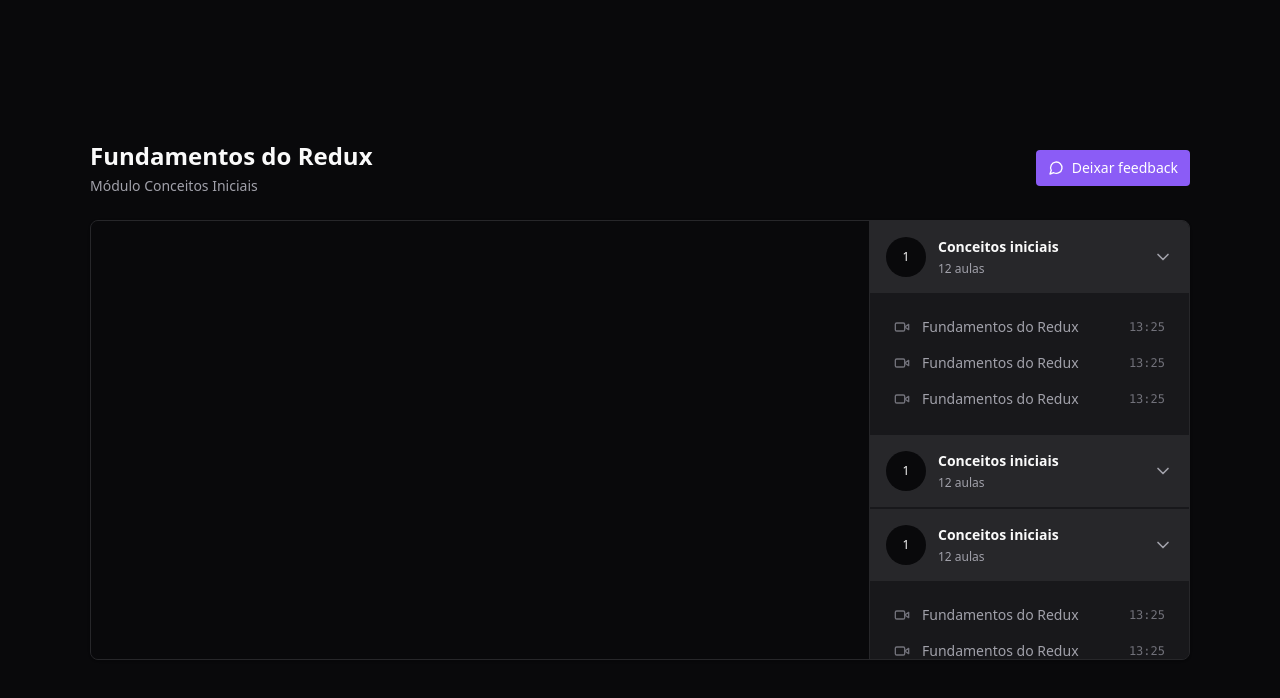
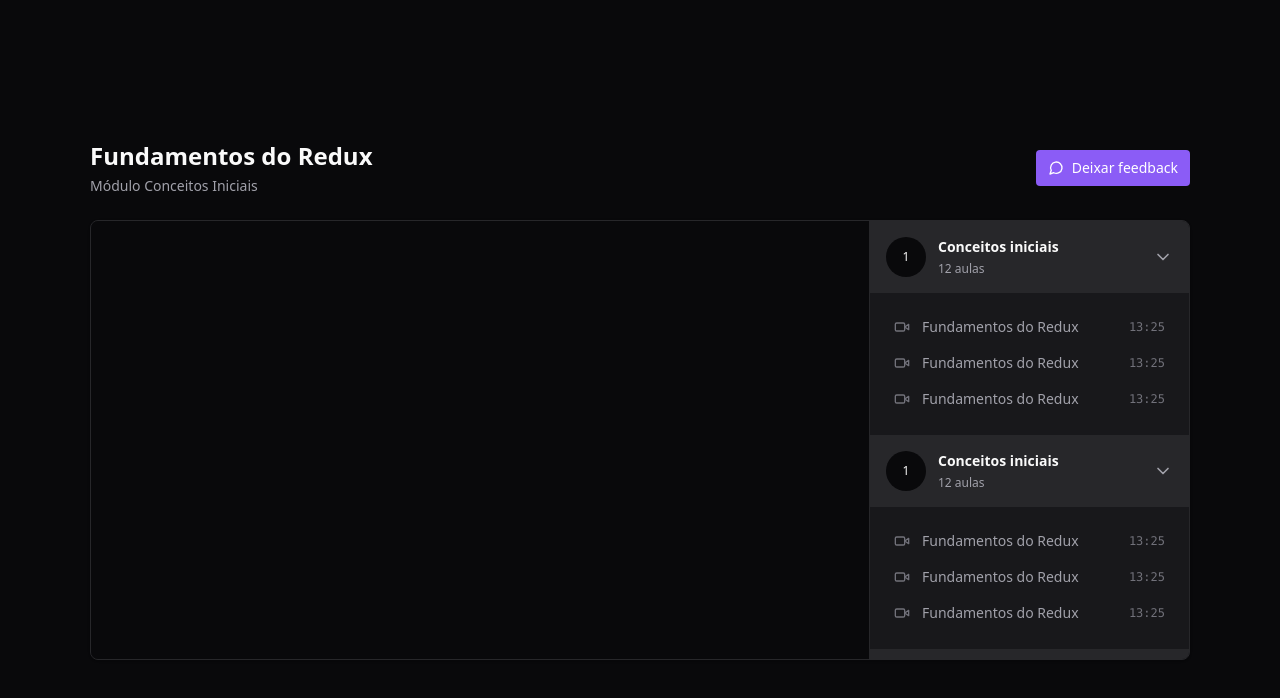
Before and after one commit to lilianmartinsfritzen/study-state-managers, a React (Vite) app: page / in a window 1280 px wide. Shown: the top 698 px of the page. Built offline with nearby package versions, Linux system fonts and the light colour scheme.

Commit message:
refactor(redux-toolkit): parts of code separated into components

```diff
--- a/src/Page/Player.tsx
+++ b/src/Page/Player.tsx
@@ -1,5 +1,7 @@
-import { ChevronDown, MessageCircle, Video } from 'lucide-react'
-import ReactPlayer from 'react-player'
+import { ChevronDown, MessageCircle } from 'lucide-react'
+import { Header } from '../components/Header'
+import { Video } from '../components/Video'
+import { Module } from '../components/Module'
 
 export function Player() {
   return (
@@ -7,11 +9,8 @@
       <div className='flex w-[1100px] flex-col gap-6'>
         <div className='flex items-center justify-between'>
 
-          {/* HEADER */}
-          <div className='flex flex-col gap-1'>
-            <h1 className='text-2xl font-bold'>Fundamentos do Redux</h1>
-            <span className='text-sm text-zinc-400'>Módulo Conceitos Iniciais</span>
-          </div>
+          <Header />
+
           <button className='flex items-center gap-2 rounded bg-violet-500 px-3 py-2 text-sm font-medium text-white hover:bg-violet-600'>
             <MessageCircle className='w-4 h-4' />
             Deixar feedback
@@ -20,93 +19,13 @@
 
         <main className='relative flex overflow-hidden rounded-lg border border-zinc-800 bg-zinc-900 shadow pr-80'>
           <div className='flex-1'>
-            <div className='w-full bg-zinc-950 aspect-video'>
-              <ReactPlayer
-                width='100%'
-                height='100%'
-                controls
-                url='https://www.youtube.com/watch?v=Jai8w6K_GnY'
-              />
-            </div>
+            <Video />
           </div>
 
           <aside className='w-80 absolute top-0 bottom-0 right-0 border-l divide-y-2 divide-zinc-900 border-zinc-800 bg-zinc-900 overflow-y-scroll scrollbar scrollbar-thin scrollbar-track-zinc-950 scrollbar-thumb-zinc-800'>
-            <div>
-              <button className='flex w-full items-center gap-3 bg-zinc-800 p-4'>
-                <div className='flex w-10 h-10 rounded-full items-center justify-center bg-zinc-950 text-xs'>1</div>
-                <div className='flex flex-col gap-1 text-left'>
-                  <strong className='text-sm'>Conceitos iniciais</strong>
-                  <span className='text-xs text-zinc-400'>12 aulas</span>
-                </div>
-                <ChevronDown className='w-5 h-5 ml-auto text-zinc-400' />
-              </button>
-
-              <nav className='relative flex flex-col gap-4 p-6'>
-                <button className='flex items-center gap-3 text-sm text-zinc-400'>
-                  <Video className='w-4 h-4 text-zinc-500' />
-                  <span>Fundamentos do Redux</span>
-                  <span className='ml-auto font-mono text-xs text-zinc-500'>13:25</span>
-                </button>
-
-                <button className='flex items-center gap-3 text-sm text-zinc-400'>
-                  <Video className='w-4 h-4 text-zinc-500' />
-                  <span>Fundamentos do Redux</span>
-                  <span className='ml-auto font-mono text-xs text-zinc-500'>13:25</span>
-                </button>
-
-                <button className='flex items-center gap-3 text-sm text-zinc-400'>
-                  <Video className='w-4 h-4 text-zinc-500' />
-                  <span>Fundamentos do Redux</span>
-                  <span className='ml-auto font-mono text-xs text-zinc-500'>13:25</span>
-                </button>
-              </nav>
-
-            </div>
-
-            <div>
-              <button className='flex w-full items-center gap-3 bg-zinc-800 p-4'>
-                <div className='flex w-10 h-10 rounded-full items-center justify-center bg-zinc-950 text-xs'>1</div>
-                <div className='flex flex-col gap-1 text-left'>
-                  <strong className='text-sm'>Conceitos iniciais</strong>
-                  <span className='text-xs text-zinc-400'>12 aulas</span>
-                </div>
-                <ChevronDown className='w-5 h-5 ml-auto text-zinc-400' />
-              </button>
-
-            </div>
-
-            <div>
-              <button className='flex w-full items-center gap-3 bg-zinc-800 p-4'>
-                <div className='flex w-10 h-10 rounded-full items-center justify-center bg-zinc-950 text-xs'>1</div>
-                <div className='flex flex-col gap-1 text-left'>
-                  <strong className='text-sm'>Conceitos iniciais</strong>
-                  <span className='text-xs text-zinc-400'>12 aulas</span>
-                </div>
-                <ChevronDown className='w-5 h-5 ml-auto text-zinc-400' />
-              </button>
-
-              <nav className='relative flex flex-col gap-4 p-6'>
-                <button className='flex items-center gap-3 text-sm text-zinc-400'>
-                  <Video className='w-4 h-4 text-zinc-500' />
-                  <span>Fundamentos do Redux</span>
-                  <span className='ml-auto font-mono text-xs text-zinc-500'>13:25</span>
-                </button>
-
-                <button className='flex items-center gap-3 text-sm text-zinc-400'>
-                  <Video className='w-4 h-4 text-zinc-500' />
-                  <span>Fundamentos do Redux</span>
-                  <span className='ml-auto font-mono text-xs text-zinc-500'>13:25</span>
-                </button>
-
-                <button className='flex items-center gap-3 text-sm text-zinc-400'>
-                  <Video className='w-4 h-4 text-zinc-500' />
-                  <span>Fundamentos do Redux</span>
-                  <span className='ml-auto font-mono text-xs text-zinc-500'>13:25</span>
-                </button>
-              </nav>
-
-            </div>
-
+            <Module />
+            <Module />
+            <Module />
           </aside>
         </main>
       </div>
--- /dev/null
+++ b/src/components/Header.tsx
@@ -0,0 +1,8 @@
+export function Header() {
+  return (
+    <div className='flex flex-col gap-1'>
+      <h1 className='text-2xl font-bold'>Fundamentos do Redux</h1>
+      <span className='text-sm text-zinc-400'>Módulo Conceitos Iniciais</span>
+    </div>
+  )
+}
--- /dev/null
+++ b/src/components/Lesson.tsx
@@ -0,0 +1,11 @@
+import { Video } from "lucide-react";
+
+export function Lesson() {
+  return (
+    <button className='flex items-center gap-3 text-sm text-zinc-400'>
+      <Video className='w-4 h-4 text-zinc-500' />
+      <span>Fundamentos do Redux</span>
+      <span className='ml-auto font-mono text-xs text-zinc-500'>13:25</span>
+    </button>
+  )
+}
--- /dev/null
+++ b/src/components/Module.tsx
@@ -0,0 +1,24 @@
+import { ChevronDown } from "lucide-react";
+import { Lesson } from "./Lesson";
+
+export function Module() {
+  return (
+    <div>
+      <button className='flex w-full items-center gap-3 bg-zinc-800 p-4'>
+        <div className='flex w-10 h-10 rounded-full items-center justify-center bg-zinc-950 text-xs'>1</div>
+        <div className='flex flex-col gap-1 text-left'>
+          <strong className='text-sm'>Conceitos iniciais</strong>
+          <span className='text-xs text-zinc-400'>12 aulas</span>
+        </div>
+        <ChevronDown className='w-5 h-5 ml-auto text-zinc-400' />
+      </button>
+
+      <nav className='relative flex flex-col gap-4 p-6'>
+        <Lesson />
+        <Lesson />
+        <Lesson />
+      </nav>
+
+    </div>
+  )
+}
--- /dev/null
+++ b/src/components/Video.tsx
@@ -0,0 +1,14 @@
+import ReactPlayer from "react-player";
+
+export function Video() {
+  return (
+    <div className='w-full bg-zinc-950 aspect-video'>
+      <ReactPlayer
+        width='100%'
+        height='100%'
+        controls
+        url='https://www.youtube.com/watch?v=Jai8w6K_GnY'
+      />
+    </div>
+  )
+}
```
